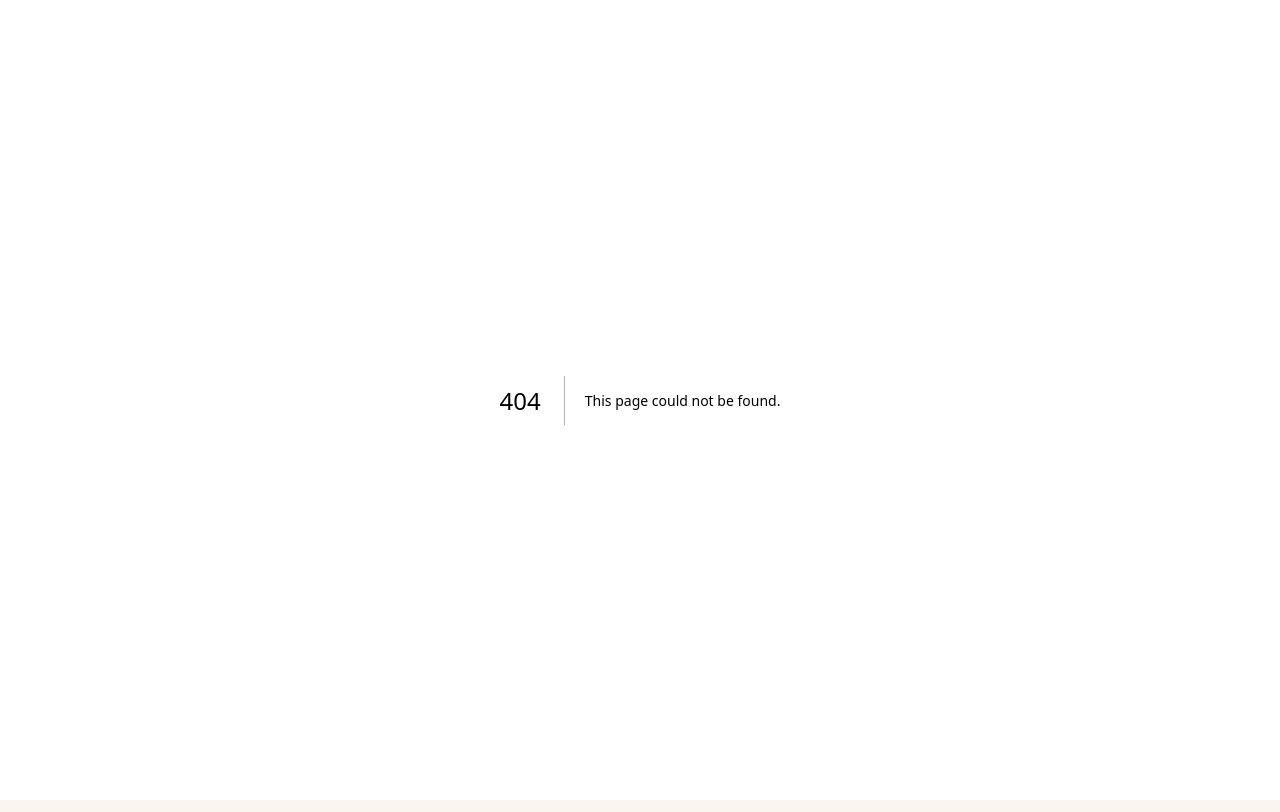
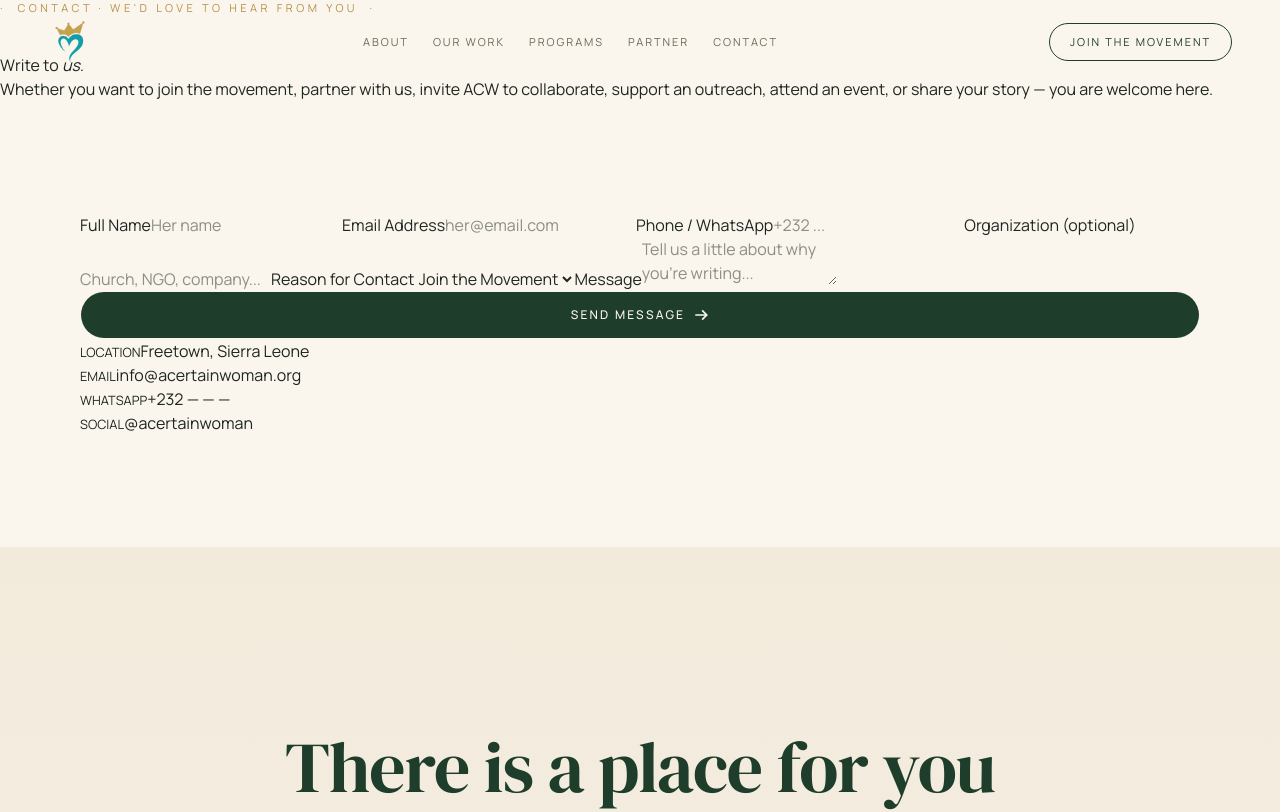
Before and after one commit to lawalOyinlola/a_certain_woman, a Next.js app: page /contact in a window 1280 px wide. Before the commit this address had no page. Shown: the top 812 px of the page. Built offline with nearby package versions, Linux system fonts and the light colour scheme.

Commit message:
Add /contact page

```diff
--- /dev/null
+++ b/src/app/contact/page.tsx
@@ -0,0 +1,60 @@
+import type { Metadata } from "next";
+import { Nav } from "@/components/site/nav";
+import { Footer } from "@/components/site/footer";
+import { PageHero } from "@/components/site/page-hero";
+import { Join } from "@/components/sections/join";
+import { ContactForm } from "./contact-form";
+
+export const metadata: Metadata = {
+  title: "Contact",
+  description:
+    "Write to A Certain Woman — to join the movement, partner with us, attend an event, or share your story.",
+  alternates: { canonical: "/contact" },
+};
+
+export default function ContactPage() {
+  return (
+    <>
+      <Nav />
+      <main id="top">
+        <PageHero
+          eyebrow="CONTACT  ·  WE'D LOVE TO HEAR FROM YOU"
+          title={
+            <>
+              Write to <em>us.</em>
+            </>
+          }
+          sub="Whether you want to join the movement, partner with us, invite ACW to collaborate, support an outreach, attend an event, or share your story — you are welcome here."
+        />
+
+        <section className="bg-cream-1 px-6 py-24 md:px-12 md:py-28">
+          <div className="mx-auto max-w-[1120px]">
+            <ContactForm />
+
+            <div className="acw-contact-info">
+              <div>
+                <small>LOCATION</small>
+                <span>Freetown, Sierra Leone</span>
+              </div>
+              <div>
+                <small>EMAIL</small>
+                <span>info@acertainwoman.org</span>
+              </div>
+              <div>
+                <small>WHATSAPP</small>
+                <span>+232 — — —</span>
+              </div>
+              <div>
+                <small>SOCIAL</small>
+                <span>@acertainwoman</span>
+              </div>
+            </div>
+          </div>
+        </section>
+
+        <Join withLabel={false} />
+      </main>
+      <Footer />
+    </>
+  );
+}
```
